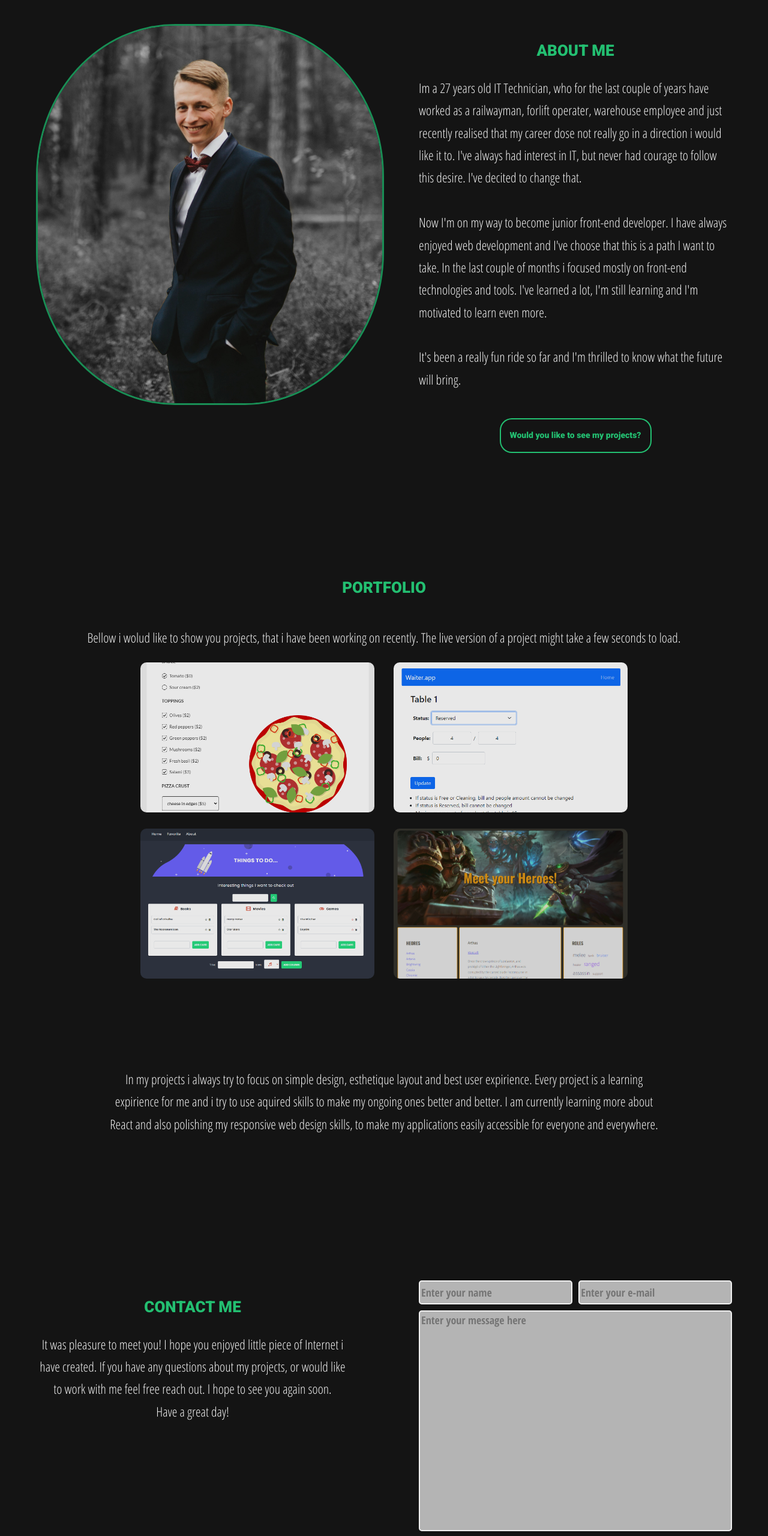
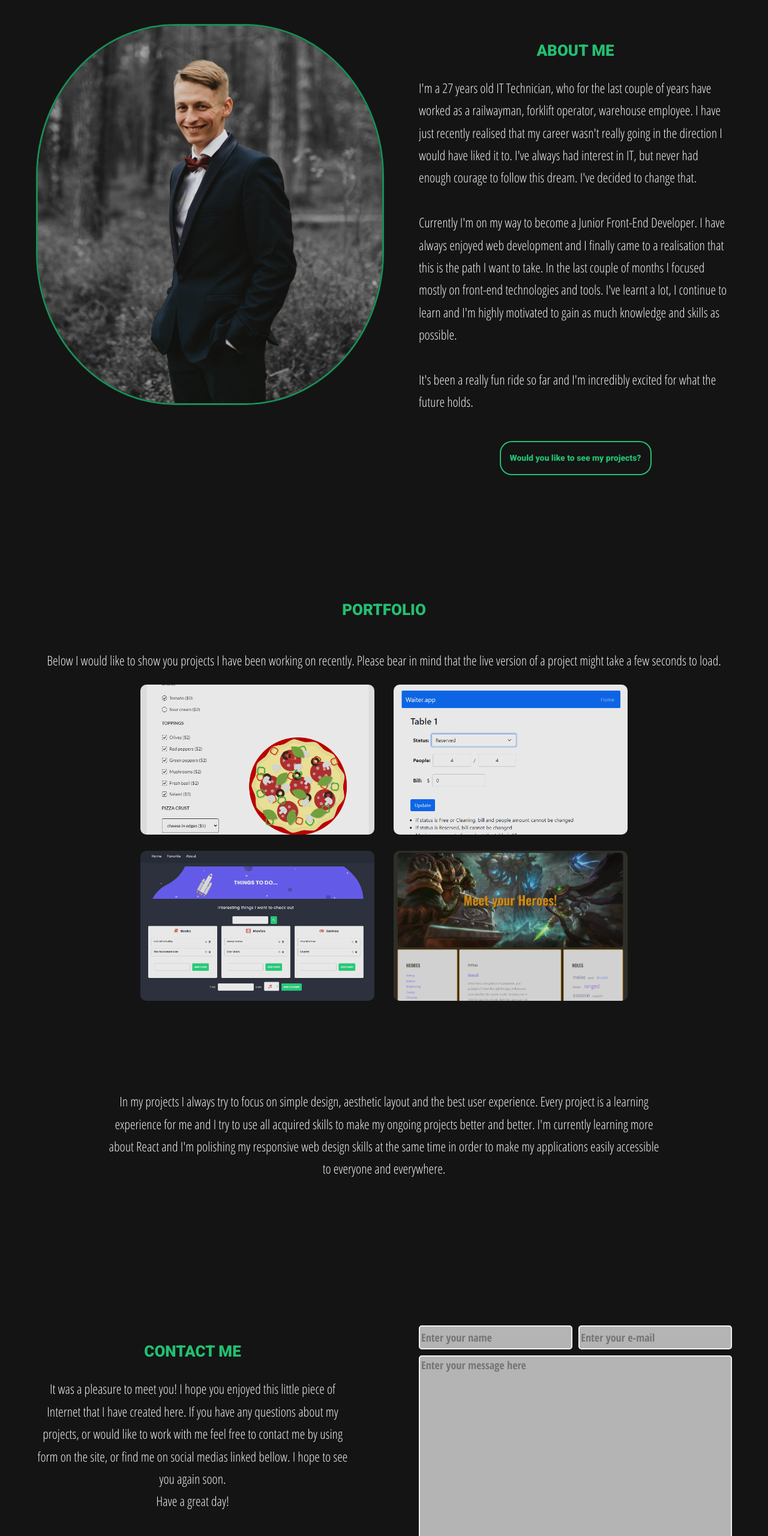
Before and after one commit to PoProstuBartek/Portfolio, a website: page src/index.html in a window 1280 px wide. Shown: the part 880-3440 px from the top of the page at 60% size. Drawn offline with nearby package versions, Linux system fonts and the light colour scheme; files that its build step writes are made by us from their sources; a web font is replaced by a local one.

Commit message:
Update content

```diff
--- a/src/index.html
+++ b/src/index.html
@@ -76,12 +76,13 @@
         </div>
         <div class="about-right">
           <h2 class="section-title">About me</h2>
-          <p class="section-paragraph">Im a 27 years old IT Technician, who for the last couple of years have worked as a railwayman, forlift operater, warehouse employee
-            and just recently realised that my career dose not really go in a direction i would like it to. I've always had interest in IT, but never had courage to follow this desire.
-            I've decited to change that.<br><br>
-            Now I'm on my way to become junior front-end developer. I have always enjoyed web development and I've choose that this is a path I want to take.
-            In the last couple of months i focused mostly on front-end technologies and tools. I've learned a lot, I'm still learning and I'm motivated to learn even more.<br><br>
-            It's been a really fun ride so far and I'm thrilled to know what the future will bring.
+          <p class="section-paragraph">I'm a 27 years old IT Technician, who for the last couple of years have worked as a railwayman, forklift operator, warehouse employee.
+            I have just recently realised that my career wasn't really going in the direction I would have liked it to.
+            I've always had interest in IT, but never had enough courage to follow this dream. I've decided to change that.<br><br>
+            Currently I'm on my way to become a Junior Front-End Developer. I have always enjoyed web development and I finally came to a realisation that this is the path I want to take.
+            In the last couple of months I focused mostly on front-end technologies and tools.
+            I've learnt a lot, I continue to learn and I'm highly motivated to gain as much knowledge and skills as possible.<br><br>
+            It's been a really fun ride so far and I'm incredibly excited for what the future holds.
           </p>
           <a href="#projects" class="btn">Would you like to see my projects?</a>
         </div>
@@ -91,8 +92,8 @@
     <section id="projects" class="section">
       <div class="container portfolio">
         <h2 class="section-title">Portfolio</h2>
-        <p class="section-paragraph">Bellow i wolud like to show you projects, that i have been working on recently.
-          The live version of a project might take a few seconds to load.</p>
+        <p class="section-paragraph">Below I would like to show you projects I have been working on recently.
+          Please bear in mind that the live version of a project might take a few seconds to load.</p>
         <div class="projects-wrapper">
           <div class="project pizzeria">
             <div class="project-hover">
@@ -128,10 +129,10 @@
           </div>
         </div>
         <div class="projects-footer">
-          <p class="section-paragraph">In my projects i always try to focus on simple design, esthetique layout and best user expirience.
-            Every project is a learning expirience for me and i try to use aquired skills to make my ongoing ones better and better.
-            I am currently learning more about React and also polishing my responsive web design skills, to make my applications easily accessible
-            for everyone and everywhere.
+          <p class="section-paragraph">In my projects I always try to focus on simple design, aesthetic layout and the best user experience.
+            Every project is a learning experience for me and I try to use all acquired skills to make my ongoing projects better and better.
+            I'm currently learning more about React and I'm polishing my responsive web design skills at the same time in order to make my applications
+            easily accessible to everyone and everywhere.
           </p>
         </div>
       </div>
@@ -141,12 +142,13 @@
       <div class="container contact">
         <div class="contact-text">
           <h2 class="section-title">Contact me</h2>
-          <p class="section-paragraph">It was pleasure to meet you! I hope you enjoyed little piece of Internet i have created. If you have any questions about my projects,
-            or would like to work with me feel free reach out. I hope to see you again soon. <br>Have a great day!
+          <p class="section-paragraph">It was a pleasure to meet you! I hope you enjoyed this little piece of Internet that I have created here.
+            If you have any questions about my projects, or would like to work with me feel free to contact me by using form on the site, or find me on social medias linked bellow.
+            I hope to see you again soon. <br>Have a great day!
           </p>
         </div>
           <div class="contact-box">
-            <form action="https://formsubmit.co/szczotkowski.b@gmail.com" >
+            <form action="https://formsubmit.co/szczotkowski.b@gmail.com" method="POST">
               <div class="inputs">
                 <input type="text" name="name" placeholder="Enter your name" required>
                 <input type="email" name="e-mail" placeholder="Enter your e-mail" required>
--- a/src/sass/partials/_projects.scss
+++ b/src/sass/partials/_projects.scss
@@ -73,21 +73,21 @@
     }
 
     .pizzeria {
-      background-image: url("../../images/pizzeria.png");
+      background-image: url("../images/pizzeria.png");
     }
 
     .waiters-app {
-      background-image: url("../../images/waiters-app.png");
+      background-image: url("../images/waiters-app.png");
       background-position: top;
     }
 
     .to-do {
-      background-image: url("../../images/to-do.png");
+      background-image: url("../images/to-do.png");
       background-position: top;
     }
 
     .heroes {
-      background-image: url("../../images/heroes.png");
+      background-image: url("../images/heroes.png");
       background-position: top;
     }
   }
@@ -127,6 +127,7 @@
   .portfolio {
     .projects-wrapper{
       width: 100%;
+
       .project{
         width: 48%;
       }
--- a/src/sass/partials/_splash.scss
+++ b/src/sass/partials/_splash.scss
@@ -23,6 +23,24 @@
     backdrop-filter: blur(10px);
     z-index: 5;
 
+    .flag {
+      width: 60px;
+      height: 40px;
+
+      img {
+        width: 80%;
+        height: 30px;
+        opacity: 0.5;
+        border-radius: 3px;
+        transition: $transition;
+
+        &:hover {
+          opacity: 1;
+          transition: $transition;
+        }
+      }
+    }
+
     .nav-menu {
       list-style: none;
       font-size: 22px;
@@ -38,24 +56,6 @@
         &.active {
           a {
             color: $color-two;
-            transition: $transition;
-          }
-        }
-      }
-
-      .flag {
-        width: 60px;
-        height: 40px;
-
-        img {
-          width: 80%;
-          height: 30px;
-          opacity: 0.5;
-          border-radius: 3px;
-          transition: $transition;
-
-          &:hover {
-            opacity: 1;
             transition: $transition;
           }
         }
```
Also changed, not shown: src/images/en.png (added).
